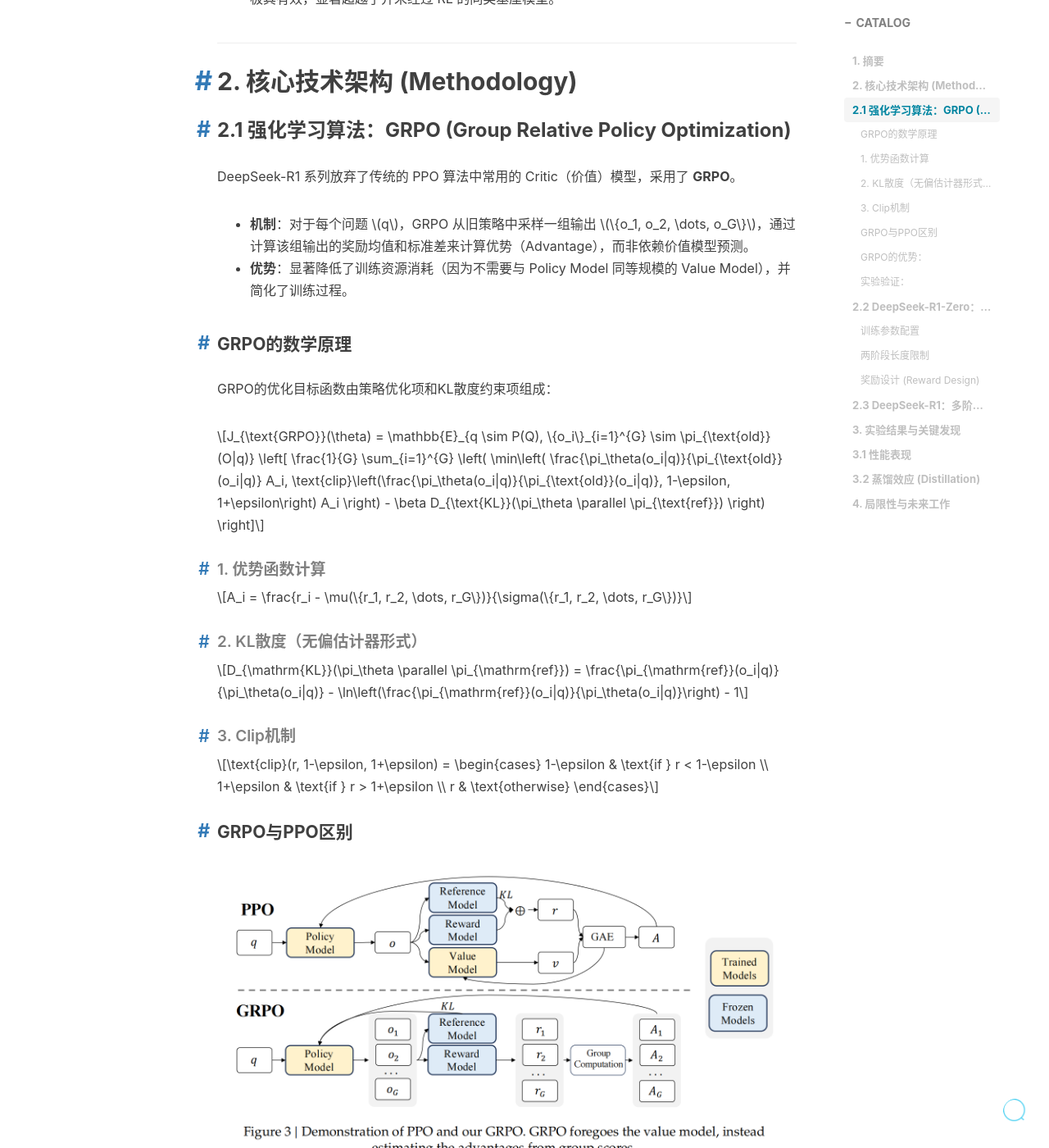
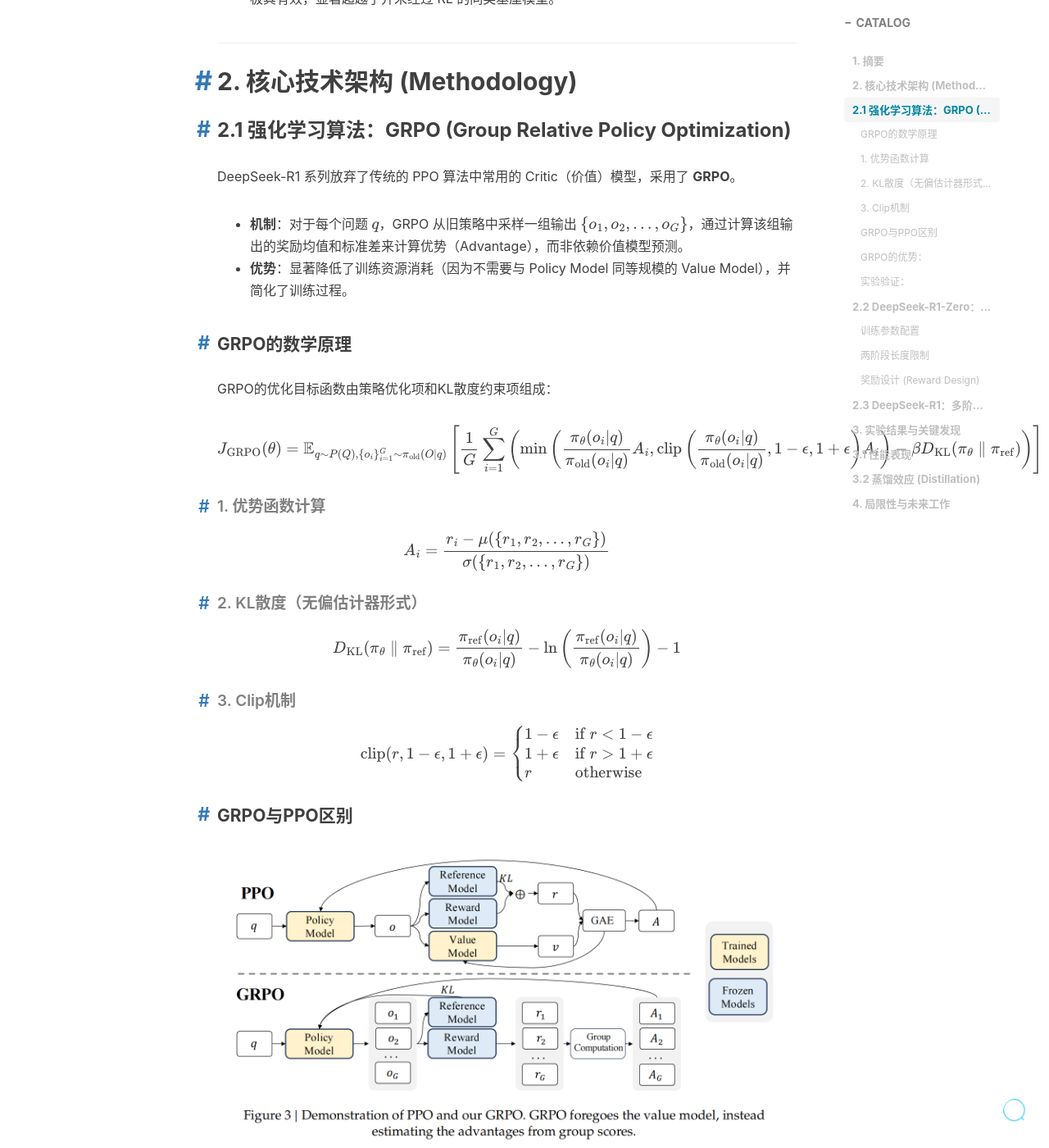
Before and after one commit to IosefLilianovichDros/IosefLilianovichDros.github.io, a Jekyll site: the page built from _posts/2026-01-11-deepseekr1-2026.md, in a window 1280 px wide and 1400 px high, scrolled down 851 px. Shown: the whole window at 82% size. Built offline with Jekyll 4.4.1, drawn with Linux system fonts in a browser that asks for light colours; part of the change alters nothing that is shown; some of the changed text lies outside the part shown.

```diff
--- a/_config.yml
+++ b/_config.yml
@@ -50,7 +50,10 @@ markdown: kramdown
 highlighter: rouge
 kramdown:
   input: GFM                            # use Github Flavored Markdown !important
-  math_engine: mathjax                  # tell kramdown to treat $$ as math, not paragraph content
+  # math_engine: nil -> kramdown 原样输出 $$...$$ / \(...\) 裸定界符，
+  # 交给 MathJax 3 用定界符渲染（mathjax 引擎会包成 <script type="math/tex">，
+  # 而 MathJax 3 默认不读该标签，导致公式静默不显示，见 kramdown#626）
+  math_engine: nil
 
 
 
--- a/_layouts/post.html
+++ b/_layouts/post.html
@@ -206,18 +206,16 @@ layout: default
 {% endif %}
 
 <!-- MathJax support for math formulas (only when the post actually uses math) -->
-{% if page.mathjax or content contains 'math/tex' %}
+{% if page.mathjax or content contains '$$' or content contains '\(' or content contains 'math/tex' %}
 <script>
 window.MathJax = {
   tex: {
-    processEscapes: true,
-    delimiters: [
-      {left: '$', right: '$', display: false},
-      {left: '\\(', right: '\\)', display: false}
-    ]
+    inlineMath: [['\\(', '\\)']],
+    displayMath: [['$$', '$$'], ['\\[', '\\]']],
+    processEscapes: true
   },
   options: {
-    skipHtmlTags: ['script', 'noscript', 'style', 'textarea', 'pre']
+    skipHtmlTags: ['script', 'noscript', 'style', 'textarea', 'pre', 'code']
   }
 };
 </script>
```
